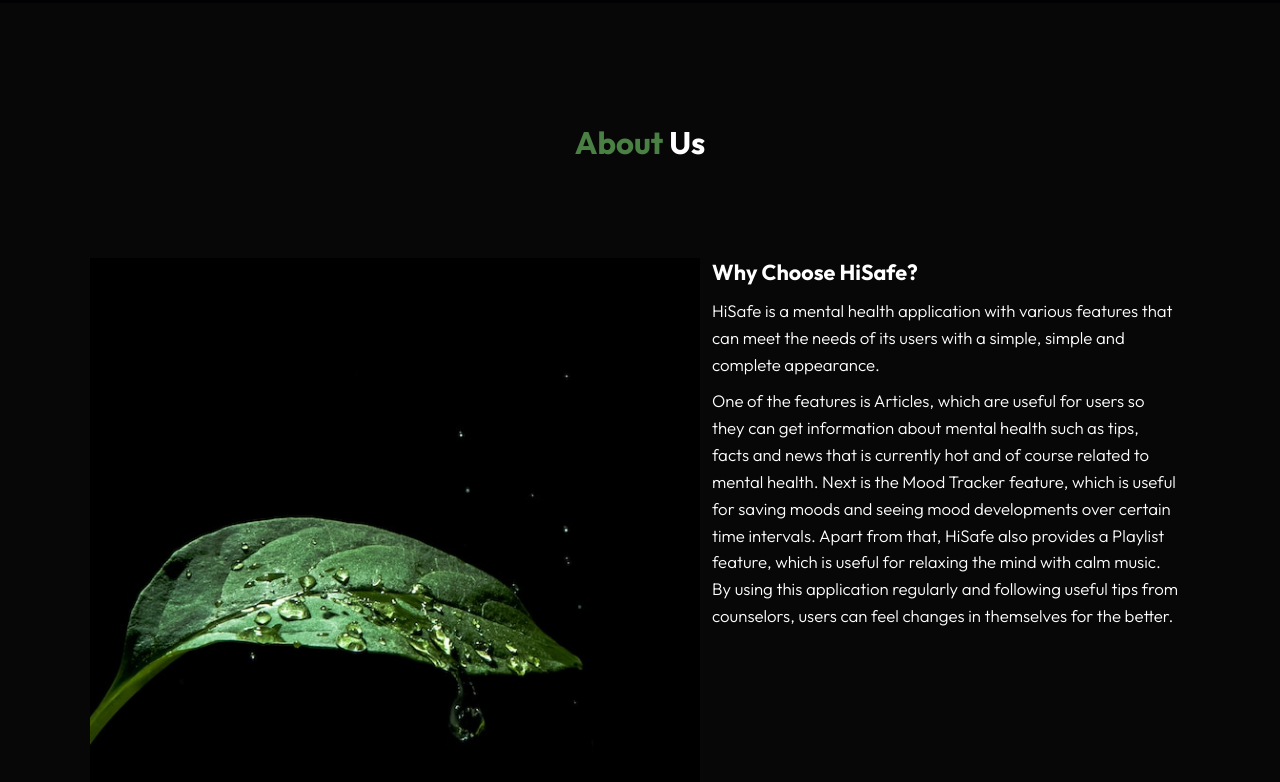
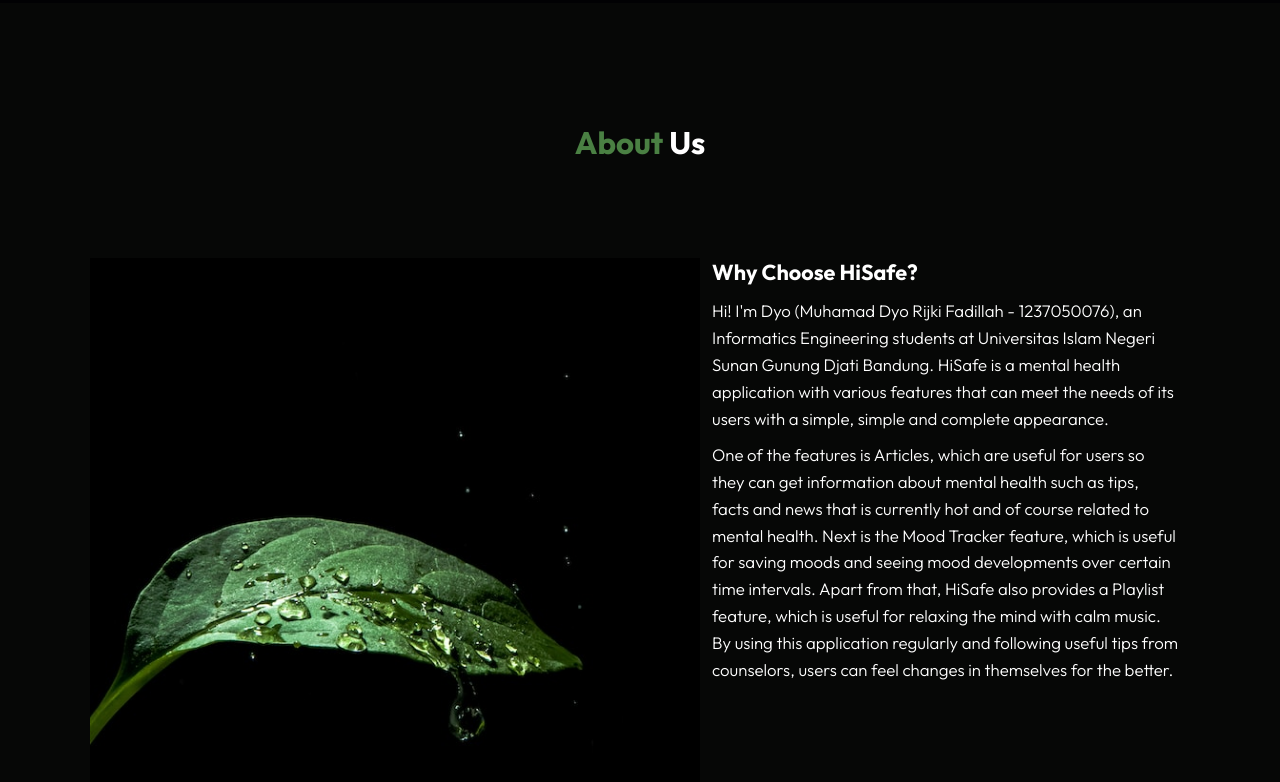
Before and after one commit to mdyoo129/HiSafe-web, a plain HTML site: page index.html in a window 1280 px wide. Shown: the part 797-1579 px from the top of the page. Drawn offline with nearby package versions, Linux system fonts and the light colour scheme.

Commit message:
Update index.html
add information about me on "Why choose HiSafe"

```diff
--- a/index.html
+++ b/index.html
@@ -62,6 +62,8 @@
         <div class="content">
           <h3>Why Choose HiSafe?</h3>
           <p>
+            Hi!
+            I'm Dyo (Muhamad Dyo Rijki Fadillah - 1237050076), an Informatics Engineering students at Universitas Islam Negeri Sunan Gunung Djati Bandung.
             HiSafe is a mental health application with various features that can
             meet the needs of its users with a simple, simple and complete
             appearance.
```
